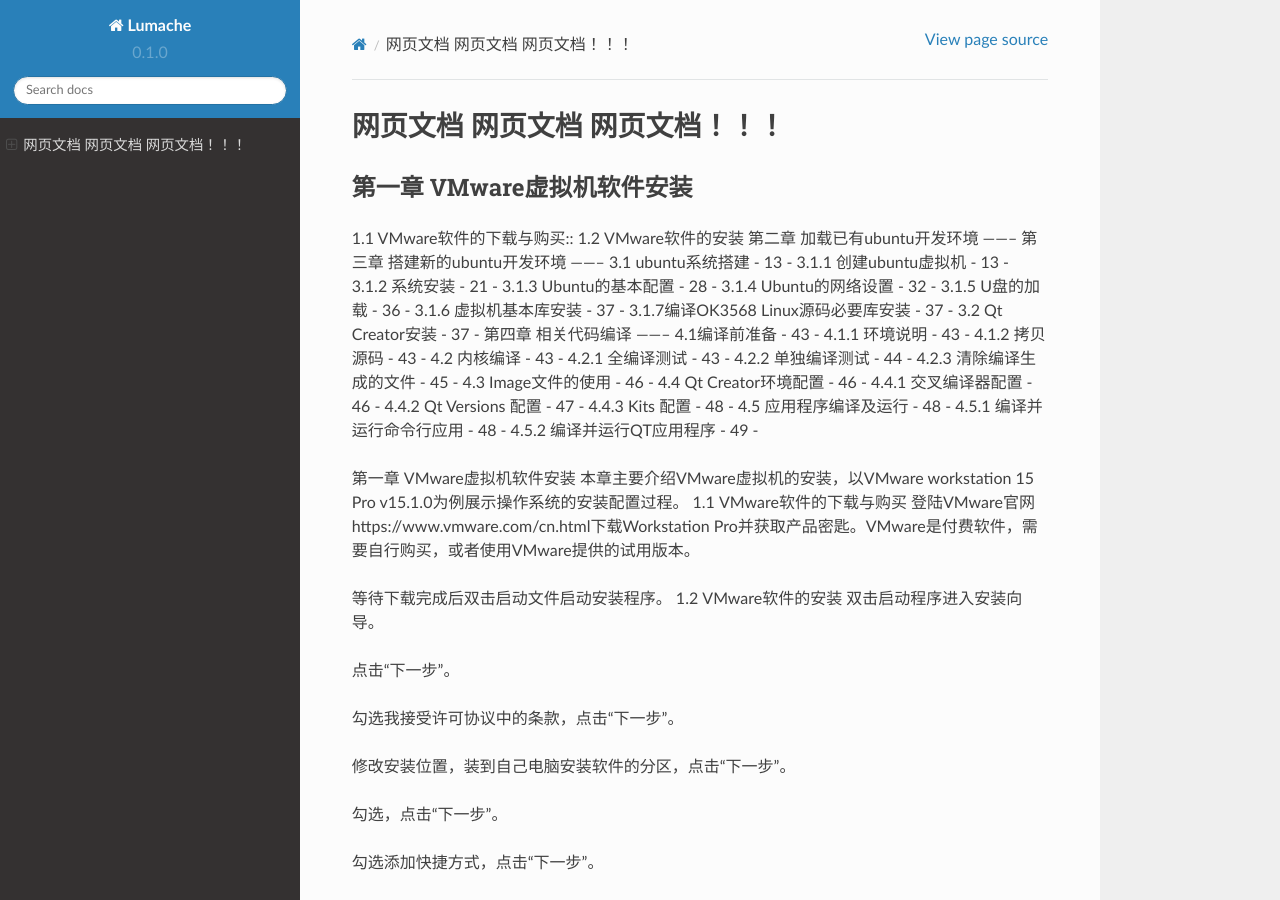
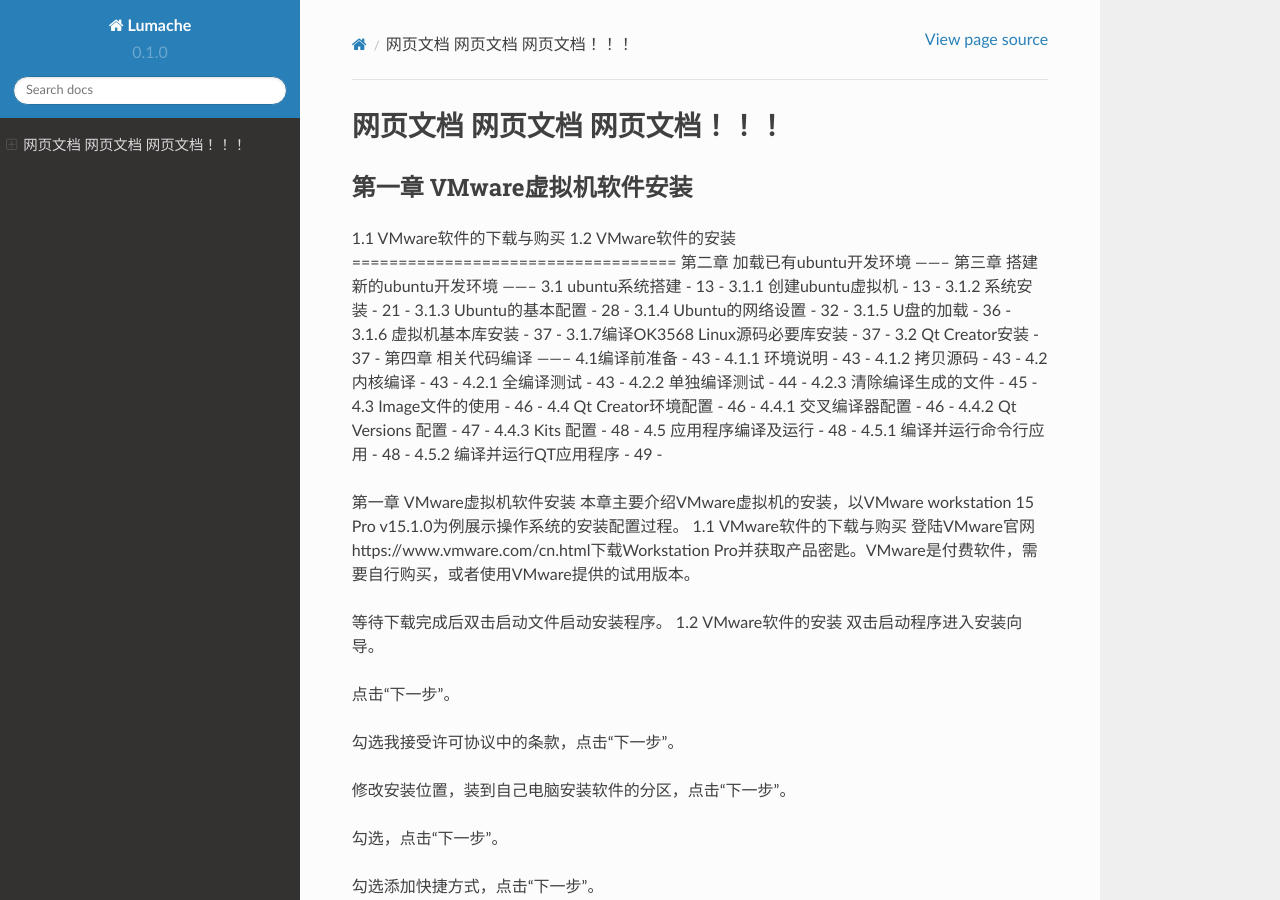
Before and after one commit to Paper-Love/rtd-tutorial, a Sphinx documentation site: the page built from docs/source/index.rst, in a window 1280 px wide and 900 px high. Built offline with Sphinx 7.4.7 and the Read the Docs theme 2.0.0, drawn with Linux system fonts in a browser that asks for light colours.

```diff
--- a/docs/source/index.rst
+++ b/docs/source/index.rst
@@ -2,8 +2,9 @@
 ===================================
 第一章 VMware虚拟机软件安装
 --------
-1.1 VMware软件的下载与购买::
+1.1 VMware软件的下载与购买
 1.2 VMware软件的安装
+===================================
 第二章 加载已有ubuntu开发环境
 --------
 第三章 搭建新的ubuntu开发环境
```
